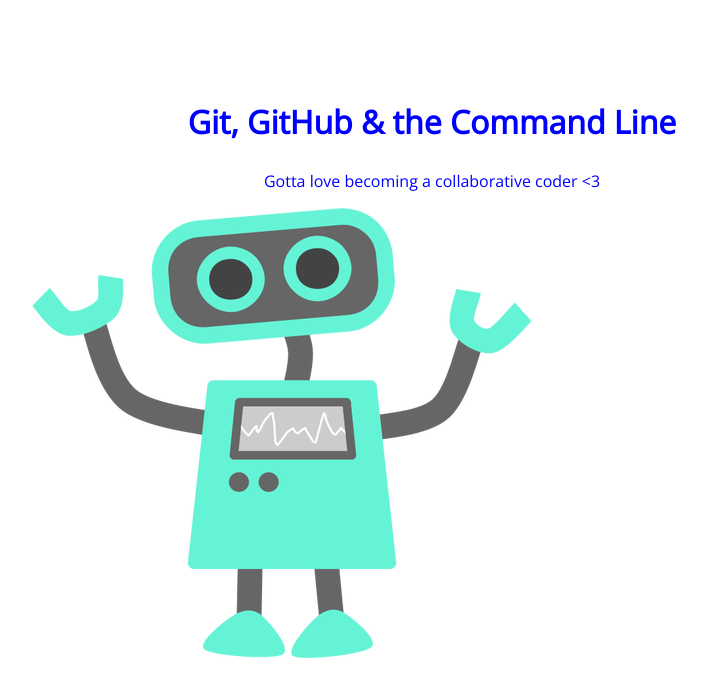
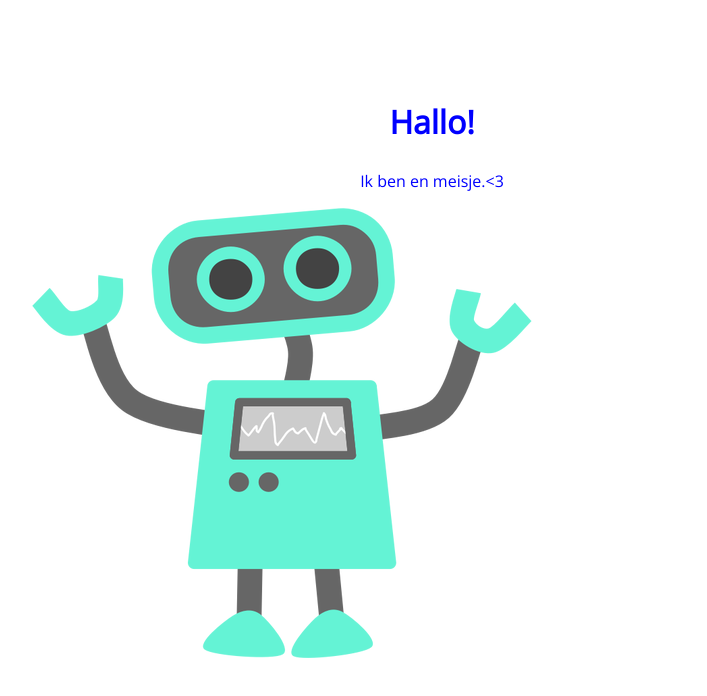
Before and after one commit to hlc7399/105-project, a plain HTML site: page index.html in a window 1280 px wide. Shown: the whole page, without its empty margins (208-915 px from the left). Drawn offline with nearby package versions, Linux system fonts and the light colour scheme.

Commit message:
change title

```diff
--- a/index.html
+++ b/index.html
@@ -2,14 +2,14 @@
 <html lang="en">
 <head>
 	<meta charset="UTF-8">
-	<title>Let's Learn Git, GitHub and the Command Line</title>
+	<title>Hallo!</title>
 	<link href='http://fonts.googleapis.com/css?family=Open+Sans' rel='stylesheet' type='text/css'>
 	<link rel="stylesheet" href="css/style.css">
 </head>
 <body>
 	<section>
-		<h1>Git, GitHub & the Command Line</h1>
-		<p>Gotta love becoming a collaborative coder <3</p>
+		<h1>Hallo!</h1>
+		<p>Ik ben en meisje.<3</p>
 		<img src="img/happy-blue-robot.png">
 	</section>
 </body>
```
